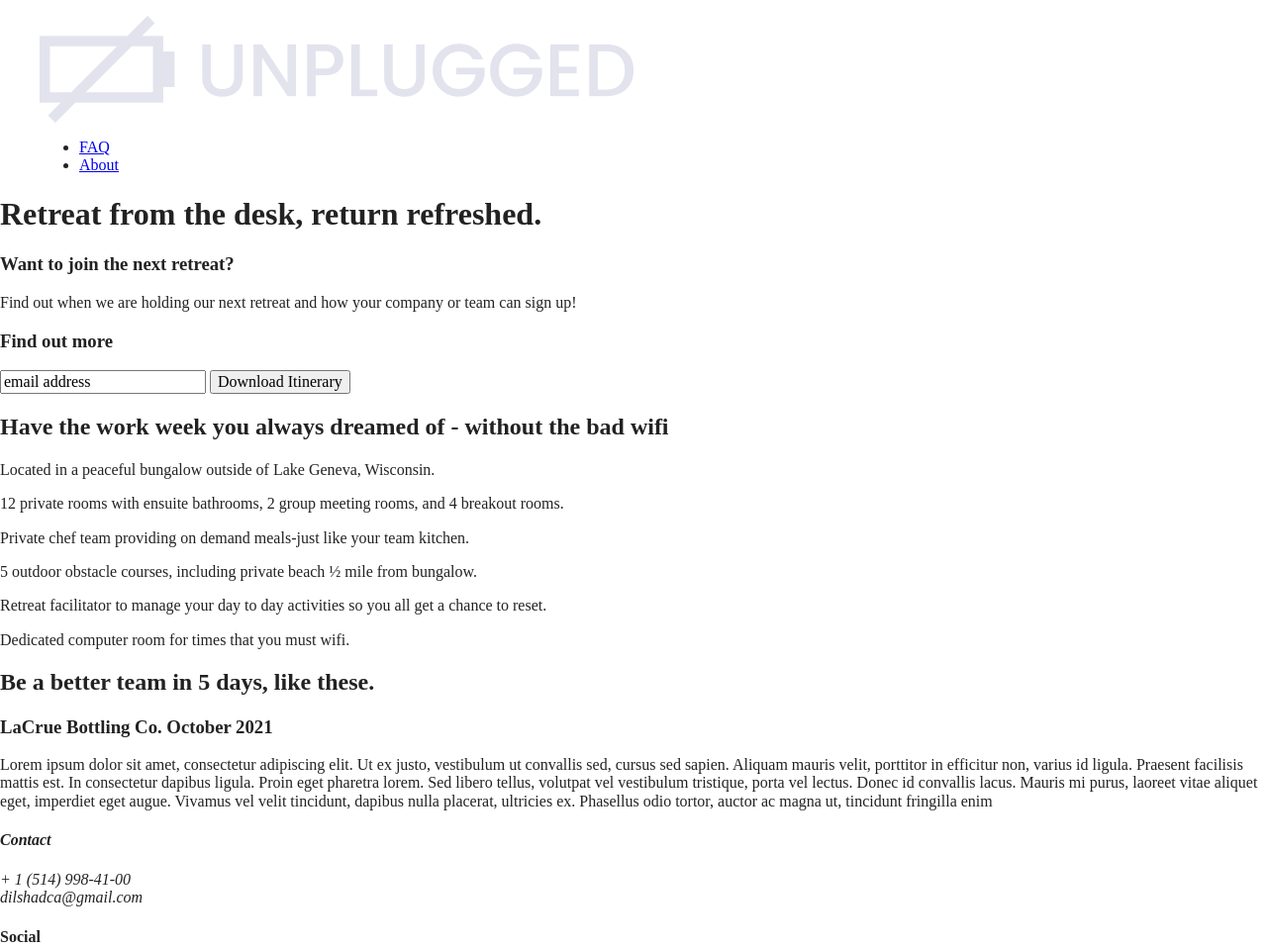
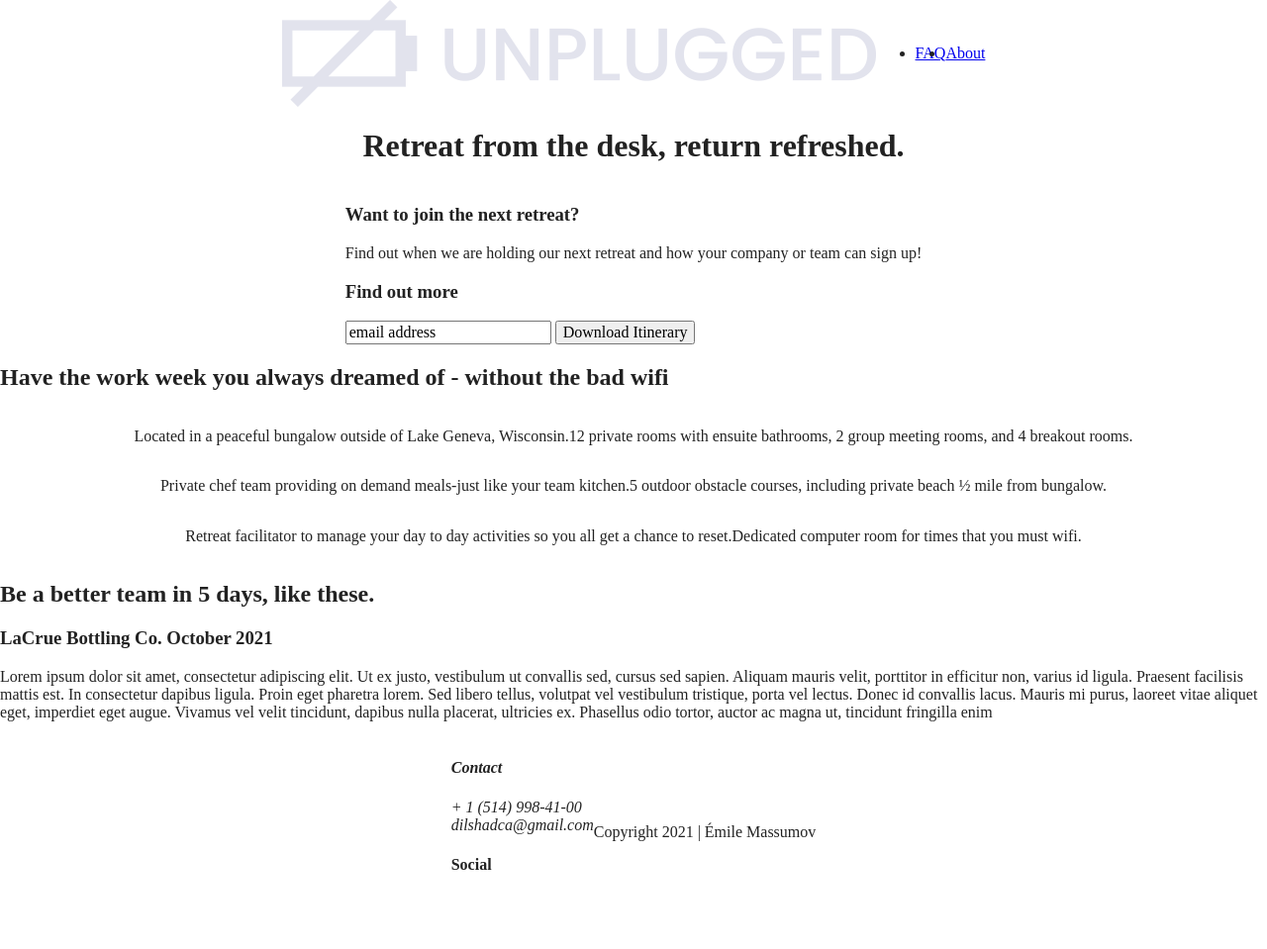
Before and after one commit to Emile-Massumov/unplugged-retreat, a website built with Parcel: page index.html in a window 1280 px wide. Shown: the top 959 px of the page at 99% size. After the commit the page ends 936 px from the top, so only its background shows below. Built offline with nearby package versions, Linux system fonts and the light colour scheme; files whose address does not match are found by name.

Commit message:
added style to CSS

```diff
--- a/css/main.css
+++ b/css/main.css
@@ -86,6 +86,114 @@ textarea {
 /* ==========================================================================
    Author's custom styles
    ========================================================================== */
+   header,
+   footer {
+       display: flex;
+       justify-content: center;
+       align-items: center;
+       flex-flow: row wrap;
+   }
+   header .content-wrapper {
+     display: flex;
+     justify-content: center;
+     align-items: center;
+     flex-flow: row wrap;
+   }
+   header nav {
+     display: flex;
+     justify-content: space-around ;
+     align-items: center;
+     flex-flow: row wrap;
+   }
+   header nav ul {
+     display: flex;
+     justify-content:space-around;
+
+   }
+   footer .social-icons {
+     display: flex;
+     justify-content:space-around;
+     align-items: center;
+   }
+   footer .social-icons p {
+     display: flex;
+     justify-content: center;
+     align-items: center;
+   }
+
+   /* -------------------- Mobile Styles - Homepage -------------------- */
+
+   /* Hero Area */
+
+   .hero-area {
+     display: flex;
+     justify-content: center;
+     flex-flow: row wrap;
+   }
+
+   aside {
+     display: flex;
+     justify-content: center;
+     align-items: center;
+     flex-flow: row wrap;
+   }
+   .features {
+     display: flex;
+     justify-content: center;
+     flex-flow: row wrap;
+   }
+   .features .features-items {
+     display: flex;
+     justify-content: center;
+     align-items: center;
+     flex-flow: row wrap;
+   }
+   .reviews {
+     display: flex;
+     justify-content: center;
+     flex-flow: row wrap;
+   }
+
+   /* ==========================================================================
+      About Page
+      ========================================================================== */
+   .mission {
+     display: flex;
+     justify-content: center;
+     align-items: center;
+     flex-flow: row wrap;
+   }
+   .contact-section {
+     display: flex;
+     justify-content: center;
+     align-items: center;
+     flex-flow: row wrap;
+   }
+
+   /* ==========================================================================
+      FAQ Page
+      ========================================================================== */
+   .faq {
+     display: flex;
+     justify-content: center;
+     align-items: center;
+     flex-flow: row wrap;
+   }
+   .faq-area  {
+     display: flex;
+     justify-content: center;
+     align-items: center;
+     flex-flow: row wrap;
+   }
+   .faq-content .content-wrapper {
+     display: flex;
+     justify-content: center;
+     align-items: center;
+     flex-flow: row wrap;
+   }
+
+
+
 
 /* ==========================================================================
    Helper classes
--- a/index.html
+++ b/index.html
@@ -24,7 +24,6 @@
 <body>
     <header>
       <div class="content-wrapper">
-        <figure>
           <a href="#"><img src="img/unpluggedlogo.png" alt="unplugged logo"></a>
       <div class="header-divider"></div>
       <nav>
```
